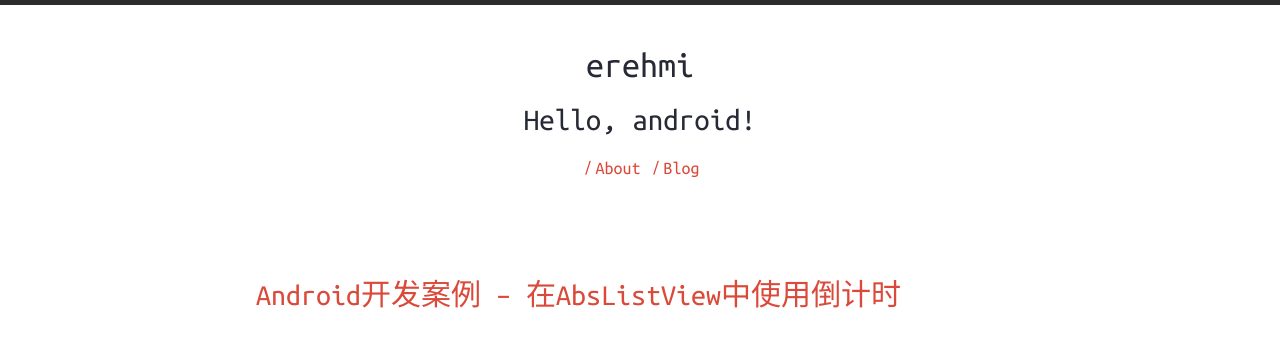
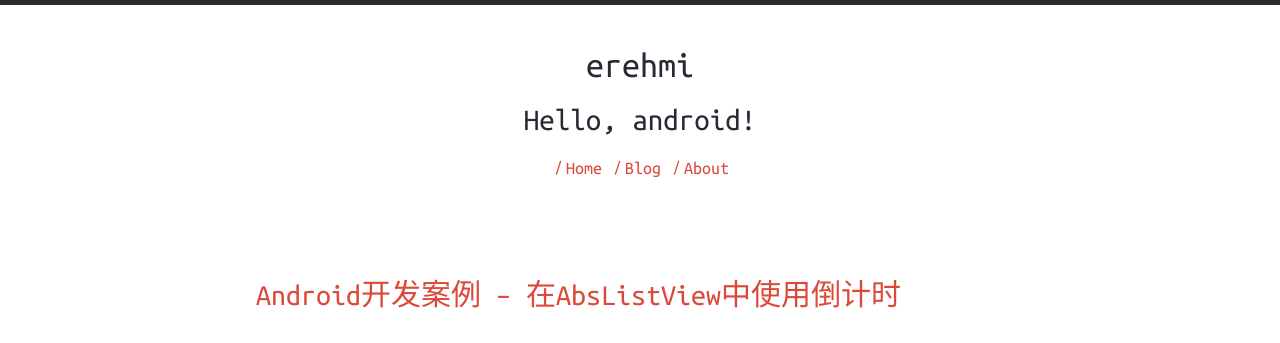
Before and after one commit to erehmi/erehmi.github.io, a Jekyll site: the page built from index.html, in a window 1280 px wide and 900 px high. Shown: the top 343 px of the window. Built offline with Jekyll 4.4.1, drawn with Linux system fonts in a browser that asks for light colours; nearby versions of some CDN libraries; comment, search, counter and statistics services are not loaded.

Commit message:
add home link

```diff
--- a/_includes/header-links.html
+++ b/_includes/header-links.html
@@ -1,9 +1,12 @@
 <ul>
 	<li>
-		<a href="{{ '/about' | prepend: site.baseurl | prepend: site.url }}">About</a><span>/</span>
+		<a href="{{ '' | prepend: site.baseurl | prepend: site.url }}">Home</a><span>/</span>
 	</li>
 	<li>
 		<a href="{{ '/blog' | prepend: site.baseurl | prepend: site.url }}">Blog</a><span>/</span>
+	</li>
+    <li>
+		<a href="{{ '/about' | prepend: site.baseurl | prepend: site.url }}">About</a><span>/</span>
 	</li>
 
 	<!--
```
